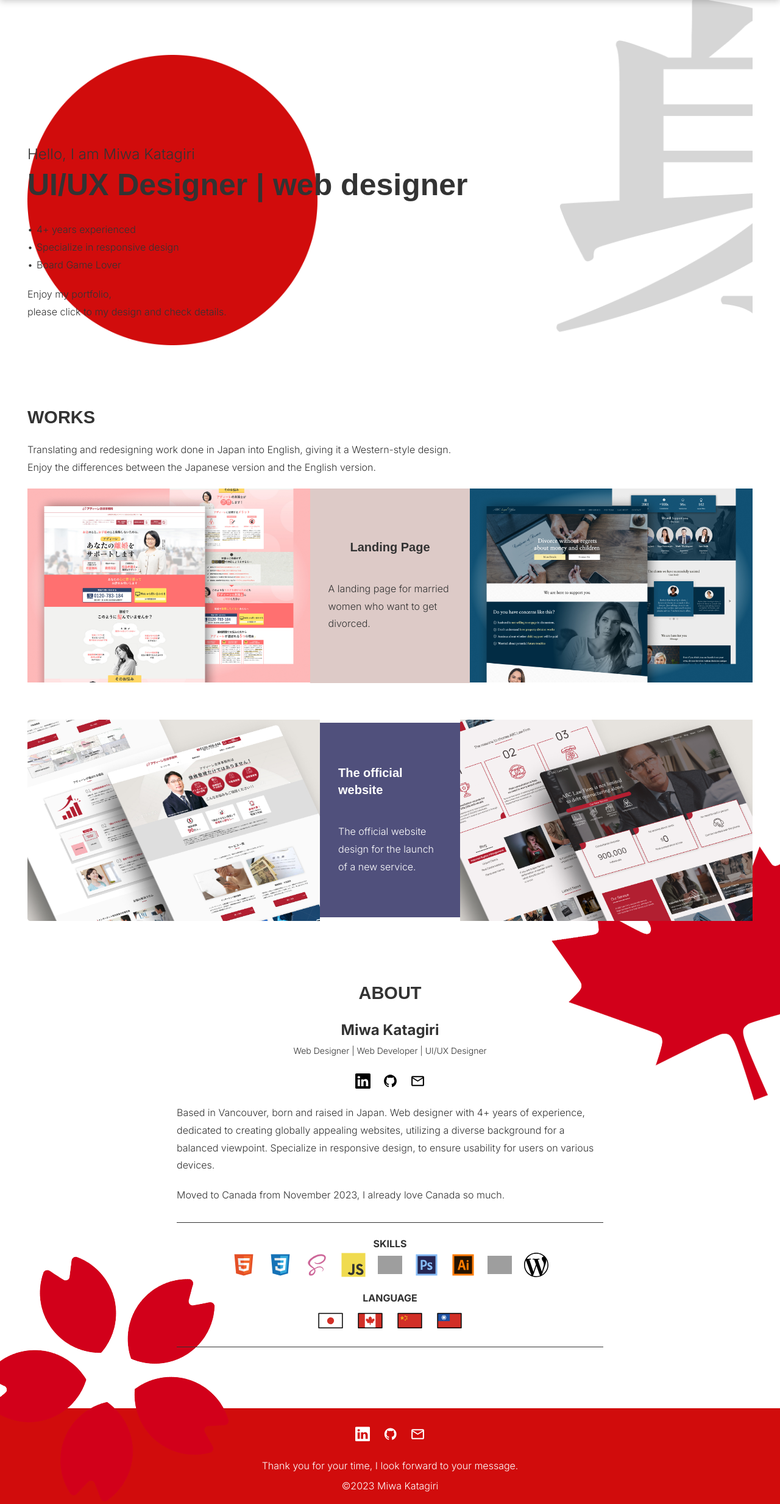
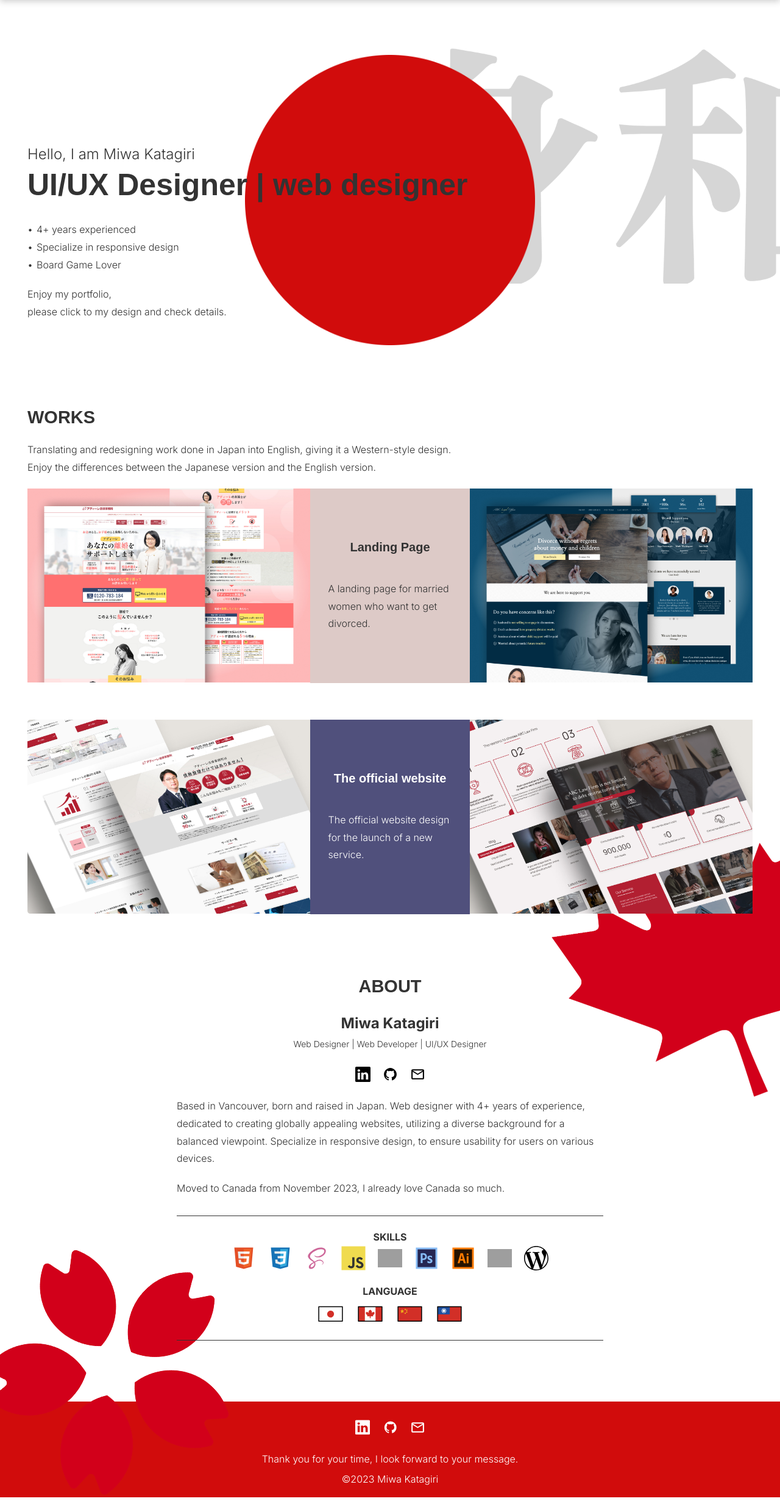
Before and after one commit to shenhe304/portfolio, a PHP site: page / in a window 1280 px wide. Shown: the part 60-2526 px from the top of the page at 61% size. Run offline with PHP 8.4, Linux system fonts and the light colour scheme; some web fonts are replaced; grey boxes are pictures that could not be loaded.

Commit message:
modify top design

```diff
--- a/gulp_src/scss/object/project/_p-mainVisual.scss
+++ b/gulp_src/scss/object/project/_p-mainVisual.scss
@@ -3,9 +3,10 @@
 @include pc {
     .p-mainVisual{
         padding-top: 150px;
-        background: url(../../../../assets/img/top/bg-mainVisual.png) no-repeat;
-        background-size: cover;
+        background: url(../../assets/img/top/bg-mainVisual.png) no-repeat;
+        background-size: contain;
         position: relative;
+        background-position: top 50% right 31%;
 
         &__text{
             position: absolute;
@@ -14,6 +15,7 @@
         }
         &__wrap{
             width: 40%;
+            margin: 0 auto;
         }
     }
 }
--- a/gulp_src/scss/object/project/_p-works.scss
+++ b/gulp_src/scss/object/project/_p-works.scss
@@ -26,9 +26,11 @@
         }
         &__caption{
             font-size: 29px;
-            color:#fff;
-            padding-top:80px;
-            padding-left:100px;
+            color: #fff;
+            position: absolute;
+            top: 50%;
+            left: 50%;
+            transform: translate(-50%, -50%);
         }
         &__mask{
             width: 100%;
@@ -36,7 +38,7 @@
             position: absolute;
             top: -100%;
             left: 0;
-            background-color: rgba(0,0,0,0.4);
+            background-color:rgba(209, 12, 12, 0.4);
             transition:	all 0.6s ease;
         }
         &__text{
--- a/index.html
+++ b/index.html
@@ -25,8 +25,8 @@
         </header>
 
         <main>
-            <div class="l-container">
-                <section class="p-mainVisual">
+            <section class="p-mainVisual">
+                <div class="l-container">
                     <div class="p-mainVisual__text u-mb30-sp js-scrollLeft">
                         <p class="u-txtLarge u-mb0">Hello, I am Miwa Katagiri</p>
                         <h1 class="c-title-lv1 c-title-lv1--large">UI/UX Designer | web designer</h1>
@@ -36,10 +36,11 @@
                         <p>Enjoy my portfolio,<br>please click to my design and check details.</p>
                     </div>
                     <div class="p-mainVisual__wrap js-scrollRight">
-                        <img src="./assets/img/top/mv-hinomaru.png" alt="main visual" class="p-mainVisual__img u-mla">
+                        <img src="./assets/img/top/mv-hinomaru.png" alt="main visual" class="p-mainVisual__img">
                     </div>
-                </section>
-
+                </div>
+            </section>
+            <div class="l-container">
                 <section id="work" class="p-works">
                     <h2 class="c-title-lv2 c-title-lv2--large">WORKS</h2>
                     <p>Translating and redesigning work done in Japan into English, giving it a Western-style design. <br>Enjoy the differences between the Japanese version and the English version.</p>
@@ -64,12 +65,22 @@
                     </div>
 
                     <div class="p-works__item js-scrollUp">
-                        <img src="./assets/img/top/img-work-syohinJP.jpg" alt="The official website design for the launch of a new service in Japanese" class="p-works__img">
+                        <a href="./works/web-syohin-jp.html" class="p-works__link">
+                            <img src="./assets/img/top/img-work-syohinJP.jpg" alt="The official website design for the launch of a new service in Japanese" class="p-works__img">
+                            <div class="p-works__mask">
+                                <div class="p-works__caption">Japanese Design</div>
+                            </div>
+                        </a>
                         <div class="p-works__text u-bg-secondary u-white">
                             <h3 class="c-title-lv3">The official website</h3>
                             <p>The official website design for the launch of a new service.</p>
                         </div>
-                        <img src="./assets/img/top/img-work-syohinEN.jpg" alt="The official website design for the launch of a new service in English" class="p-works__img p-works__img--reverse">
+                        <a href="./works/web-syohin-en.html" class="p-works__link">
+                            <img src="./assets/img/top/img-work-syohinEN.jpg" alt="The official website design for the launch of a new service in English" class="p-works__img">
+                            <div class="p-works__mask">
+                                <div class="p-works__caption">English Design</div>
+                            </div>
+                        </a>
                     </div>
                 </section><!-- /.p-works -->
 
```
Also changed, not shown: assets/css/style.css.
